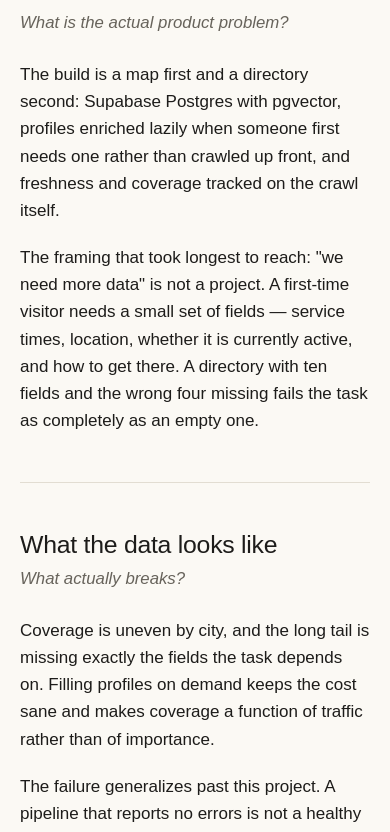
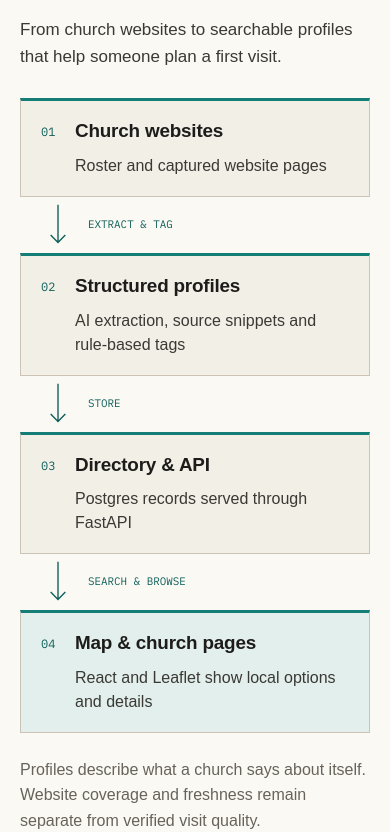
Before and after one commit to zhou100/portfolio_nextjs, a Next.js app: page /work/churchmap in a window 390 px wide. Shown: the part 1270-2102 px from the top of the page. Built offline with nearby package versions, Linux system fonts and the light colour scheme; a web font is replaced by a local one.

Commit message:
Add architecture overviews for four showcased projects

```diff
--- /dev/null
+++ b/src/app/components/Work/ArchitectureOverview.tsx
@@ -0,0 +1,36 @@
+import { architectureOverviews } from '@/lib/architecture';
+import './architecture.css';
+
+export default function ArchitectureOverview({ slug }: { slug: string }) {
+  const overview = architectureOverviews[slug];
+  if (!overview) return null;
+
+  return (
+    <section className="case__section architecture" id="architecture" aria-labelledby="architecture-heading">
+      <h2 className="case__h2" id="architecture-heading">How it works</h2>
+      <figure aria-describedby="architecture-note">
+        <figcaption className="architecture__summary">{overview.summary}</figcaption>
+        <ol className="architecture__flow" aria-label="Architecture flow">
+          {overview.stages.map((stage, index) => (
+            <li className="architecture__stage" key={stage.title}>
+              <div className="architecture__node">
+                <span className="architecture__number" aria-hidden="true">0{index + 1}</span>
+                <h3>{stage.title}</h3>
+                <p>{stage.detail}</p>
+              </div>
+              {stage.connection && (
+                <div className="architecture__connection">
+                  <svg viewBox="0 0 48 24" aria-hidden="true" focusable="false">
+                    <path d="M2 12H43M35 4l8 8-8 8" />
+                  </svg>
+                  <span>{stage.connection}</span>
+                </div>
+              )}
+            </li>
+          ))}
+        </ol>
+        <p className="architecture__note" id="architecture-note">{overview.note}</p>
+      </figure>
+    </section>
+  );
+}
--- /dev/null
+++ b/src/app/components/Work/architecture.css
@@ -0,0 +1,64 @@
+.architecture__summary {
+  max-width: var(--prose);
+  margin: 12px 0 28px;
+  color: var(--clr-ink-soft);
+}
+
+.architecture__flow {
+  display: grid;
+  grid-template-columns: repeat(4, minmax(0, 1fr));
+  list-style: none;
+  padding: 0;
+  margin: 0;
+}
+
+.architecture__stage { min-width: 0; position: relative; }
+
+.architecture__node {
+  height: 100%;
+  min-height: 190px;
+  margin-right: 32px;
+  padding: 20px;
+  border: 1px solid var(--clr-border-strong);
+  border-top: 3px solid var(--clr-accent);
+  background: var(--clr-panel);
+}
+
+.architecture__stage:last-child .architecture__node {
+  margin-right: 0;
+  background: var(--clr-accent-soft);
+}
+
+.architecture__number {
+  display: block;
+  margin-bottom: 12px;
+  font-family: var(--mono);
+  font-size: 0.75rem;
+  color: var(--clr-accent-dark);
+}
+
+.architecture__node h3 { font-size: 1.18rem; line-height: 1.3; margin-bottom: 10px; }
+.architecture__node p { font-size: 1rem; line-height: 1.5; color: var(--clr-ink-soft); }
+
+.architecture__connection {
+  color: var(--clr-accent-dark);
+  font-family: var(--mono);
+  font-size: 0.68rem;
+  text-transform: uppercase;
+}
+
+.architecture__connection svg { position: absolute; top: 82px; right: 2px; width: 28px; height: 24px; }
+.architecture__connection span { display: block; position: absolute; top: calc(100% + 12px); left: 0; right: 24px; }
+.architecture__connection path { fill: none; stroke: currentColor; stroke-width: 1.5; }
+.architecture__note { margin-top: 64px; max-width: var(--prose); color: var(--clr-muted); font-size: 1rem; }
+
+@media (max-width: 980px) {
+  .architecture__flow { grid-template-columns: 1fr; max-width: var(--prose); }
+  .architecture__node { margin-right: 0; min-height: 0; height: auto; padding: 18px 20px; }
+  .architecture__number { float: left; margin: 3px 16px 0 0; }
+  .architecture__node h3, .architecture__node p { margin-left: 34px; }
+  .architecture__connection { display: flex; align-items: center; gap: 8px; padding-left: 16px; height: 56px; }
+  .architecture__connection svg { position: static; width: 44px; flex-shrink: 0; transform: rotate(90deg); }
+  .architecture__connection span { position: static; }
+  .architecture__note { margin-top: 24px; }
+}
--- a/src/app/work/[slug]/page.tsx
+++ b/src/app/work/[slug]/page.tsx
@@ -13,6 +13,7 @@ import { getOgImage } from '@/lib/portfolio';
 import { articleHref, getListedArticles } from '@/lib/writing';
 import Blocks from '../../components/Work/Blocks';
 import StatusBadge from '../../components/Work/StatusBadge';
+import ArchitectureOverview from '../../components/Work/ArchitectureOverview';
 import './case.css';
 
 export function generateStaticParams() {
@@ -169,6 +170,8 @@ export default function CaseStudy({ params }: { params: { slug: string } }) {
           </dl>
         </div>
 
+        <ArchitectureOverview slug={item.slug} />
+
         {item.sections.map((section) => (
           <section className="case__section" id={section.id} key={section.id}>
             <div className="case__sectionhead">
--- /dev/null
+++ b/src/lib/architecture.ts
@@ -0,0 +1,49 @@
+export type ArchitectureOverview = {
+  summary: string;
+  stages: { title: string; detail: string; connection?: string }[];
+  note: string;
+};
+
+/** Curated product flows, not deployment topologies. Source notes: docs/architecture-overviews.md. */
+export const architectureOverviews: Record<string, ArchitectureOverview> = {
+  'el-nino-commodities': {
+    summary: 'From climate and crop data to a research workbench with an auditable evidence trail.',
+    stages: [
+      { title: 'Source data', detail: 'Climate, rainfall, crop supply and prices', connection: 'Archive' },
+      { title: 'Dated archive', detail: 'Keep source release and capture times', connection: 'Test & monitor' },
+      { title: 'Research & monitoring', detail: 'Frozen historical tests; separate weekly updates', connection: 'Export reports' },
+      { title: 'Research workbench', detail: 'Static views of committed evidence and reports' },
+    ],
+    note: 'Publication checks keep raw files and vendor futures quotes out of the site. A result can be “watch, don’t trade.”',
+  },
+  churchmap: {
+    summary: 'From church websites to searchable profiles that help someone plan a first visit.',
+    stages: [
+      { title: 'Church websites', detail: 'Roster and captured website pages', connection: 'Extract & tag' },
+      { title: 'Structured profiles', detail: 'AI extraction, source snippets and rule-based tags', connection: 'Store' },
+      { title: 'Directory & API', detail: 'Postgres records served through FastAPI', connection: 'Search & browse' },
+      { title: 'Map & church pages', detail: 'React and Leaflet show local options and details' },
+    ],
+    note: 'Profiles describe what a church says about itself. Website coverage and freshness remain separate from verified visit quality.',
+  },
+  'narrative-atlas': {
+    summary: 'From dated research documents to traceable company views and evolving market narratives.',
+    stages: [
+      { title: 'Research documents', detail: 'Archived PDFs converted to Markdown', connection: 'Extract claims' },
+      { title: 'Attributed evidence', detail: 'AI extracts tickers, narratives and source references', connection: 'Build timelines' },
+      { title: 'Narrative history', detail: 'Clusters and rule-based lifecycle updates', connection: 'Validate artifacts' },
+      { title: 'Atlas reader', detail: 'Company pages, narratives and source library' },
+    ],
+    note: 'Price context is displayed alongside the evidence; it does not drive narrative lifecycle states. Extraction accuracy remains unmeasured.',
+  },
+  debrief: {
+    summary: 'From a spoken note to a structured debrief, then daily and weekly reflection.',
+    stages: [
+      { title: 'Voice capture', detail: 'Record in the React app; try without signing in', connection: 'Submit audio' },
+      { title: 'Transcription', detail: 'FastAPI jobs send audio to Whisper', connection: 'Structure text' },
+      { title: 'Summary & todos', detail: 'A language model extracts key points and categories', connection: 'Review & save' },
+      { title: 'Personal reviews', detail: 'Saved entries feed daily and weekly reviews' },
+    ],
+    note: 'Postgres stores entries and job state; object storage holds audio. Signing in connects the trial result to an account.',
+  },
+};
```
Also changed, not shown: 1 other file (tests, documents, lock files or other folders).
